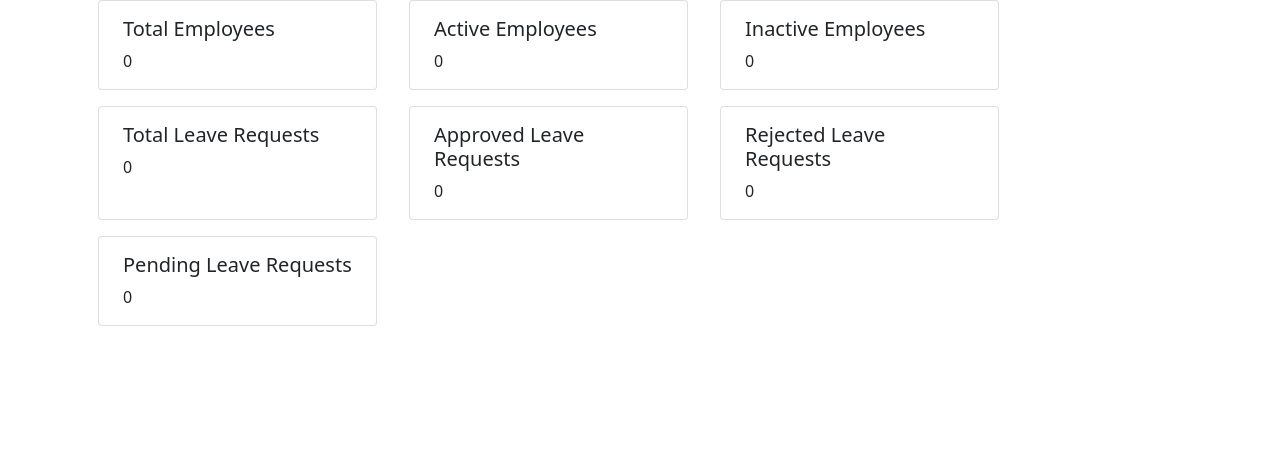
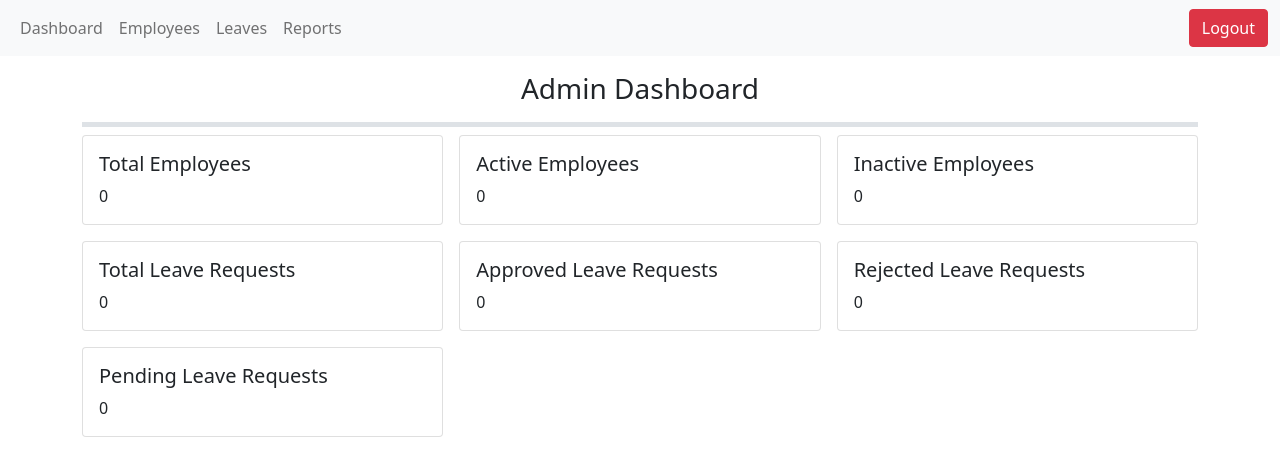
Before and after one commit to PrasadDa08/employee-leave-management-system, a PHP site: page /admin/index.php in a window 1280 px wide. Shown: the top 476 px of the page. Run offline with PHP 8.4, Linux system fonts and the light colour scheme; the visitor is signed in with stand-in values (Sample User, id 1); data that the repository does not hold is empty.

Commit message:
Implement application navigation and logout functionality

```diff
--- a/admin/create_users.php
+++ b/admin/create_users.php
@@ -71,7 +71,9 @@ if (isset($_POST['submit'])) {
 </head>
 
 <body>
+    <?php include_once "header.php" ?>
     <div class="container">
+         <h3 class="text-center p-3 border-bottom border-5">Employee Form</h3>
         <form method="POST">
             <div class="row">
                 <div class="mb-3 col-12">
@@ -120,6 +122,7 @@ if (isset($_POST['submit'])) {
             </div>
 
             <button type="submit" class="btn btn-primary" name="submit">Submit</button>
+            <button type="button" class="btn btn-secondary" onclick="window.history.back()">Back</button>
 
         </form>
     </div>
--- a/admin/edit_user.php
+++ b/admin/edit_user.php
@@ -65,7 +65,9 @@ if (isset($_POST['update'])) {
 </head>
 
 <body>
+    <?php include_once "header.php" ?>
     <div class="container">
+        <h3 class="text-center p-3 border-bottom border-5">Employee Update Form</h3>
         <form method="POST">
             <div class="row">
                 <div class="mb-3 col-12">
@@ -110,6 +112,7 @@ if (isset($_POST['update'])) {
             </div>
 
             <button type="submit" class="btn btn-primary" name="update">Update</button>
+            <button type="button" class="btn btn-secondary" onclick="window.history.back()">Back</button>
 
         </form>
     </div>
--- /dev/null
+++ b/admin/header.php
@@ -0,0 +1,24 @@
+<nav class="navbar navbar-expand-lg navbar-light bg-light">
+    <div class="container-fluid">
+        <button class="navbar-toggler" type="button" data-bs-toggle="collapse" data-bs-target="#navbarTogglerDemo01" aria-controls="navbarTogglerDemo01" aria-expanded="false" aria-label="Toggle navigation">
+            <span class="navbar-toggler-icon"></span>
+        </button>
+        <div class="collapse navbar-collapse" id="navbarTogglerDemo01">
+            <ul class="navbar-nav me-auto mb-2 mb-lg-0">
+                <li class="nav-item">
+                    <a class="nav-link" href="index.php">Dashboard</a>
+                </li>
+                <li class="nav-item">
+                    <a class="nav-link" href="users.php">Employees</a>
+                </li>
+                <li class="nav-item">
+                    <a class="nav-link" href="leave_types/view.php">Leaves</a>
+                </li>
+                <li class="nav-item">
+                    <a class="nav-link" href="reports.php">Reports</a>
+                </li>
+            </ul>
+            <a href="../ajax/logout.php" class="btn btn-danger float-right">Logout</a>
+        </div>
+    </div>
+</nav>
--- a/admin/index.php
+++ b/admin/index.php
@@ -60,48 +60,60 @@ $rejectedRequests = $rejectedStmt->get_result()->fetch_assoc();
 </head>
 
 <body>
+    <?php include_once "header.php"?>
     <div class="container">
-        <div class="row g-3  mx-auto">
-            <div class="card col-3 mx-3">
+        <h3 class="text-center p-3 border-bottom border-5">Admin Dashboard</h3>
+        <div class="row g-3">
+            <div class="col-4">
+                <div class="card">
                     <div class="card-body">
                         <h5 class="card-title">Total Employees</h5>
                         <p class="card-text"><?php echo $totalEmployees['total_employees'] ?></p>
                     </div>
                 </div>
-            <div class="card col-3 mx-3">
+            </div>
+            <div class="col-4">
+                <div class="card">
                     <div class="card-body">
                         <h5 class="card-title">Active Employees</h5>
                         <p class="card-text"><?php echo $activeEmployees['total_active_employees'] ?></p>
                     </div>
                 </div>
-            <div class="card col-3 mx-3">
+            </div>
+            <div class="col-4">
+                <div class="card">
                     <div class="card-body">
                         <h5 class="card-title">Inactive Employees</h5>
                         <p class="card-text"><?php echo $inactiveEmployees['total_inactive_employees'] ?></p>
                     </div>
                 </div>
-            <div class="card col-3 mx-3">
+            </div>
+            <div class="col-4">
+                <div class="card">
                     <div class="card-body">
                         <h5 class="card-title">Total Leave Requests</h5>
                         <p class="card-text"><?php echo $totalRequests['total'] ?></p>
                     </div>
                 </div>
-
-            <div class="card col-3 mx-3">
+            </div>
+            <div class="col-4">
+                <div class="card">
                     <div class="card-body">
                         <h5 class="card-title">Approved Leave Requests</h5>
                         <p class="card-text"><?php echo $approvedRequests['total'] ?></p>
                     </div>
                 </div>
-
-            <div class="card col-3 mx-3">
+            </div>
+            <div class="col-4">
+                <div class="card">
                     <div class="card-body">
                         <h5 class="card-title">Rejected Leave Requests</h5>
                         <p class="card-text"><?php echo $rejectedRequests['total'] ?></p>
                     </div>
                 </div>
-
-            <div class="card col-3 mx-3">
+            </div>
+            <div class="col-4">
+                <div class="card">
                     <div class="card-body">
                         <h5 class="card-title">Pending Leave Requests</h5>
                         <p class="card-text"><?php echo $pendingRequests['total'] ?></p>
@@ -109,6 +121,7 @@ $rejectedRequests = $rejectedStmt->get_result()->fetch_assoc();
                 </div>
             </div>
         </div>
+    </div>
 </body>
 
 </html>
--- a/admin/leave_types/create.php
+++ b/admin/leave_types/create.php
@@ -35,7 +35,9 @@ if (isset($_POST['submit'])) {
 </head>
 
 <body>
+    <?php include_once "header.php" ?>
     <div class="container">
+        <h3 class="text-center p-3 border-bottom border-5">Employee Update Form</h3>
         <form method="POST">
             <div class="row">
                 <div class="mb-3 col-12">
--- a/admin/leave_types/view.php
+++ b/admin/leave_types/view.php
@@ -28,7 +28,9 @@ $stmt->close();
 </head>
 
 <body>
-    <table class="table table-striped table-hover">
+    <?php include_once "header.php" ?>
+    <h3 class="text-center p-3 border-bottom border-5">Alloted Leaves List</h3>
+    <table class="table table-sm table-striped table-bordered table-hover mt-3 text-center">
         <thead>
             <tr>
                 <th scope="col">#</th>
@@ -46,7 +48,7 @@ $stmt->close();
                     <th scope="row"><?php echo $sr++ ?></th>
                     <td><?php echo $row['leave_name'] ?></td>
                     <td><?php echo $row['default_allocation'] ?></td>
-                    <td><button class="btn btn-primary" onclick="window.location.href = 'edit.php?leave_id=<?php echo $row['id']?>'">Edit</button></td>
+                    <td><button class="btn btn-primary btn-sm" onclick="window.location.href = 'edit.php?leave_id=<?php echo $row['id'] ?>'">Edit</button></td>
                 </tr>
             <?php } ?>
         </tbody>
--- a/admin/report_data.php
+++ b/admin/report_data.php
@@ -85,7 +85,7 @@ $stmt->close();
 </head>
 
 <body>
-    <table class="table table-striped table-hover">
+    <table class="table table-striped table-hover table-bordered text-center mt-3">
         <thead>
             <tr>
                 <th scope="col">Sr</th>
@@ -119,8 +119,8 @@ $stmt->close();
                         <td><?php echo $row1['end_date'] ?></td>
                         <td><?php echo $row1['total_days'] ?></td>
                         <td><?php echo $row1['status'] ?></td>
-                        <td><?php echo $row1['approved_by'] ?></td>
-                        <td><?php echo $row1['approved_at'] ?></td>
+                        <td><?php echo $row1['approved_by'] ?? "--" ?></td>
+                        <td><?php echo $row1['approved_at'] ?? "--" ?></td>
                     </tr>
             <?php }
             } ?>
--- a/admin/users_data.php
+++ b/admin/users_data.php
@@ -26,7 +26,7 @@ $query .= " ORDER BY u.id DESC";
 
 $stmt = $conn->prepare($query);
 
-if(!empty($params)){
+if (!empty($params)) {
     $stmt->bind_param($type, ...$params);
 }
 
@@ -47,7 +47,7 @@ $result = $stmt->get_result();
 </head>
 
 <body>
-    <table class="table table-striped table-hover">
+    <table class="table table-striped table-hover table-bordered text-center">
         <thead>
             <tr>
                 <th scope="col">#</th>
@@ -80,7 +80,7 @@ $result = $stmt->get_result();
                     <td><?php echo $row['role'] ?></td>
                     <td><?php echo $row['joining_date'] ?></td>
                     <td><?php echo $row['status'] ?></td>
-                    <td><button class="btn btn-primary" onclick="window.location.href = 'edit_user.php?user_id=<?php echo $row['id'] ?>'">Edit</button>
+                    <td><button class="btn btn-primary btn-sm" onclick="window.location.href = 'edit_user.php?user_id=<?php echo $row['id'] ?>'">Edit</button>
                         <?php if ($row['status'] == 'active') { ?>
                             <a href="toggle_status.php?user_id=<?php echo $row['id']; ?>&status=inactive"
                                 class="btn btn-danger btn-sm">
--- a/employee/leave_history.php
+++ b/employee/leave_history.php
@@ -30,7 +30,10 @@ $result2 = $stmt2->get_result();
 </head>
 
 <body>
-    <table class="table table-striped table-hover">
+    <?php include_once "header.php" ?>
+
+    <h3 class="text-center p-3 border-bottom border-5">Leave History</h3>
+    <table class="table table-striped table-hover mt-3">
         <thead>
             <tr>
                 <th scope="col">#</th>
--- a/manager/leave_requests.php
+++ b/manager/leave_requests.php
@@ -26,7 +26,9 @@ $result = $stmt->get_result();
 </head>
 
 <body>
-    <table class="table table-striped table-hover">
+    <?php include_once "header.php"?>
+        <h3 class="text-center p-3 border-bottom border-5">Leave Requests</h3>
+    <table class="table table-striped table-hover mt-3">
         <thead>
             <tr>
                 <th scope="col">#</th>
```
Also changed, not shown: admin/leave_types/edit.php (+5 -3 lines), admin/leave_types/header.php (added, +24 -0 lines), admin/reports.php (+19 -12 lines), admin/users.php (+11 -8 lines), ajax/logout.php (added, +8 -0 lines), employee/header.php (added, +21 -0 lines), employee/index.php (+20 -11 lines), employee/leave_apply_form.php (+5 -3 lines), manager/header.php (added, +18 -0 lines), manager/index.php (+14 -7 lines). Lines whose indentation alone changed are shown as unchanged.
